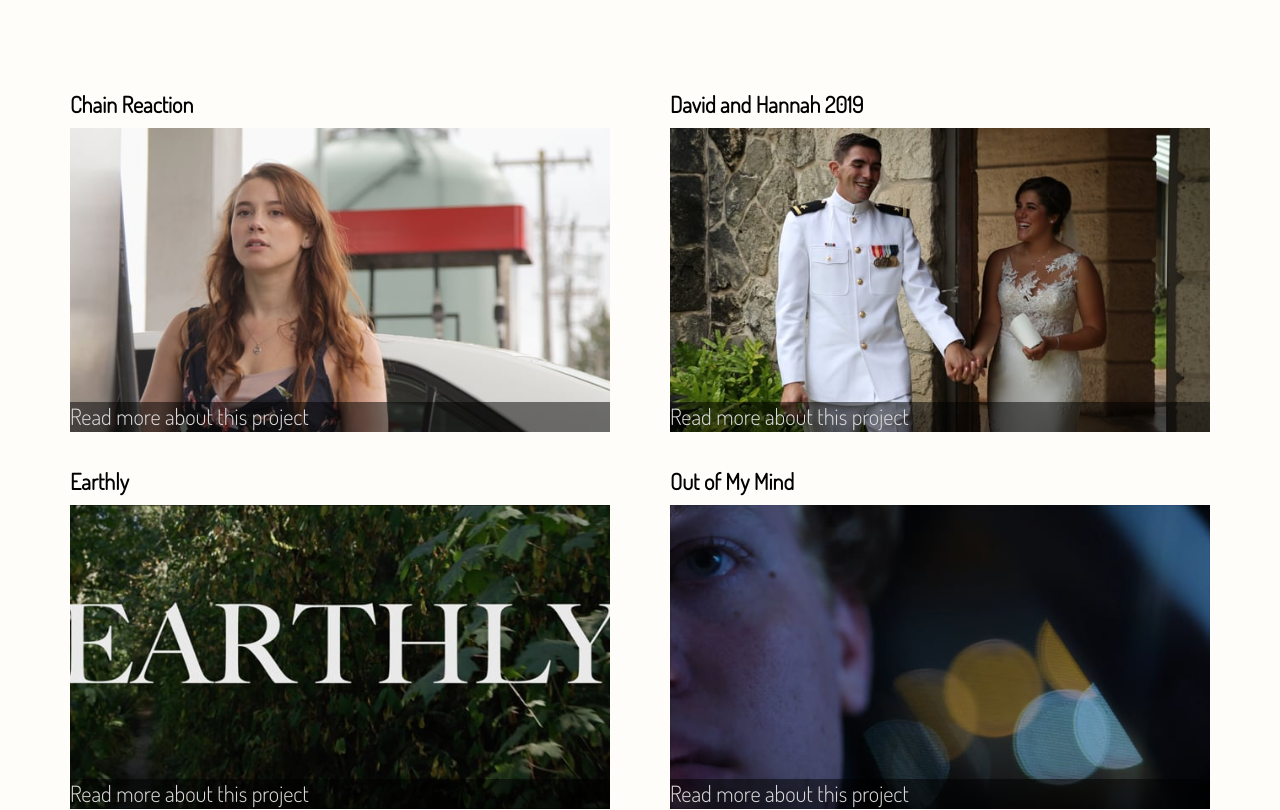
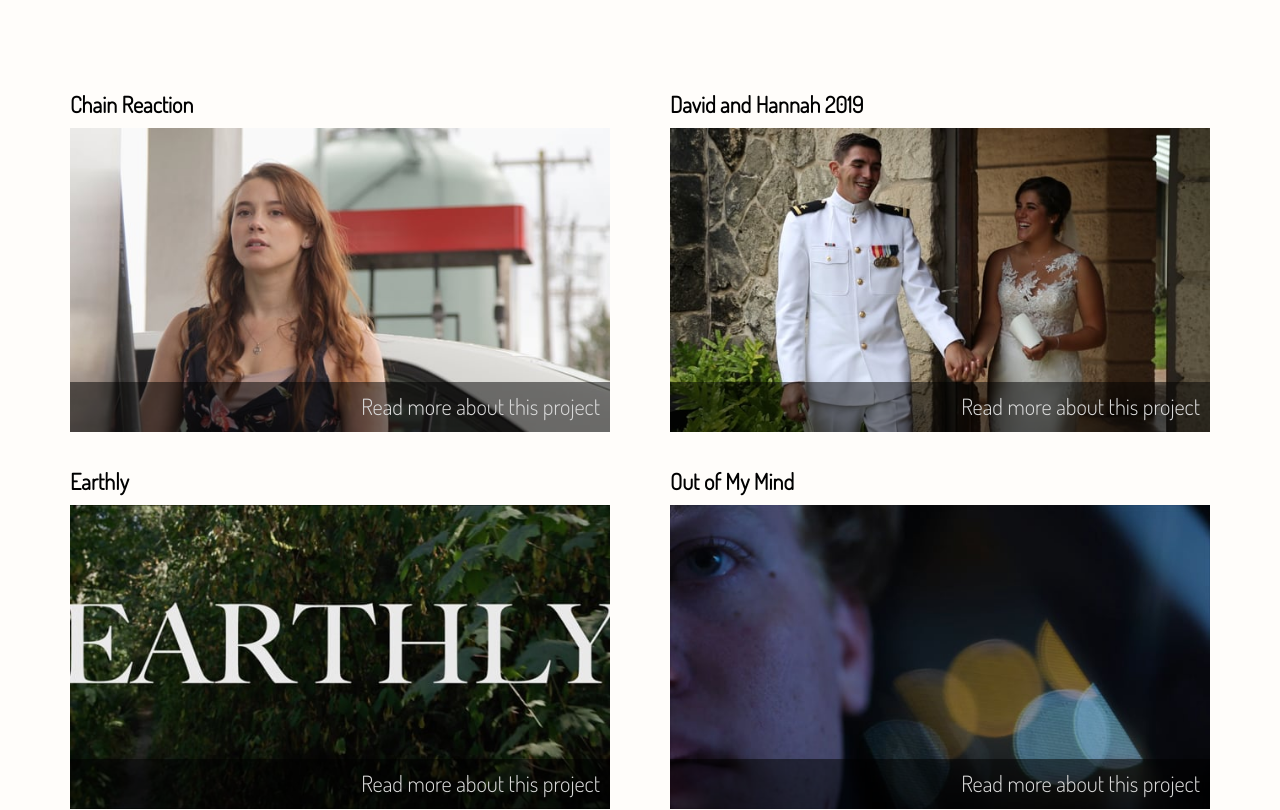
Before and after one commit to kornatskyi/isaac-portfolio, a React (Create React App) app: page / in a window 1280 px wide. Shown: the part 800-1610 px from the top of the page. Built offline with nearby package versions, Linux system fonts and the light colour scheme.

Commit message:
project by the link in new tab

```diff
--- a/src/App.js
+++ b/src/App.js
@@ -43,7 +43,7 @@ export default function App() {
             <Route path="/contacts">
               <Contacts />
             </Route>
-            <Route path="/project" component={(props) => <Project {...props} someProp="helloProp" />} >
+            <Route path="/project/:name" component={(props) => <Project {...props} someProp="helloProp" />} >
             </Route>
             <Route path="/">
               <Home />
--- a/src/components/Home/Home.jsx
+++ b/src/components/Home/Home.jsx
@@ -38,21 +38,23 @@ export default function Home(props) {
             <div key={i} className="project">
               <Link
                 to={{
-                  pathname: "/project",
+                  //have to split and join string to remove all non alphabetical characters for an easier comparison with name in the Project component
+                  pathname: `/project/${project.name.split(/[^A-Za-z]/).join('')}`,
                   state: {
                     name: project.name,
                   },
+                  query: { name: project.name }
                 }}
               >
                 <h4>{project.name}</h4>
-              </Link>
+
               <div>
-                <div className="top"></div>
                 <img src={getImgPath(project.img)} alt="" />
                 <div className="bottom">
                   <p>Read more about this project</p>
                 </div>
               </div>
+              </Link>
             </div>
           );
         })}
--- a/src/components/Home/Home.scss
+++ b/src/components/Home/Home.scss
@@ -61,32 +61,29 @@
         position: relative;
 
 
-        .top {
-          position        : absolute;
-          background-color: rgba(0, 0, 0, 0.5);
-          height          : 0;
-          width           : 100%;
-          top             : 0px;
-        }
+
 
         .bottom {
           position        : absolute;
           background-color: rgba(0, 0, 0, 0.5);
-          height          : 30px;
+          height          : 50px;
           width           : 100%;
           bottom          : 5px;
 
 
-
-
           p {
-            position: relative;
             color   : rgb(218, 218, 218);
+            text-align: end;
+            margin: 10px;
           }
 
         }
 
-        &:hover {}
+        &:hover {
+
+
+
+        }
 
 
         img {
--- a/src/components/Project/Project.jsx
+++ b/src/components/Project/Project.jsx
@@ -1,14 +1,15 @@
 import React, { useEffect } from "react";
 import { addRule } from "../../utils/utilFunctions";
 import data from "../../data.json";
-import { useLocation } from "react-router-dom";
+import { useParams } from "react-router-dom";
 
 import "./Project.scss";
 
 function Project() {
-  const location = useLocation();
-  const state = location.state;
-  const project = data.projects.find((project) => project.name === state.name);
+  const { name } = useParams();
+  const project = data.projects.find(
+    (project) => project.name.split(/[^A-Za-z]/).join("") === name
+  );
 
   //Change nav links color
   useEffect(() => {
@@ -21,7 +22,9 @@ function Project() {
   }, []);
 
   function createMarkup(project) {
-    return { __html: project.embed };
+    return {
+      __html: `<iframe src="https://player.vimeo.com/video/${project.id}"  frameborder="0" allow="autoplay; fullscreen; picture-in-picture" allowfullscreen></iframe>`,
+    };
   }
   return (
     <div className="projectContainer">
--- a/src/components/Project/Project.scss
+++ b/src/components/Project/Project.scss
@@ -1,71 +1,110 @@
 @import "../../styles/_variables.scss";
 @import "../../styles/mixins";
 
+@include xsUp {
+    .projectContainer {
+        display       : flex;
+        flex-direction: column;
+        max-width     : $max-width - 200px;
+        margin        : 30px auto;
 
-.projectContainer {
-    display       : flex;
-    flex-direction: column;
-    max-width     : $max-width - 200px;
-    margin        : 30px auto;
+        .title {
+            margin: 20px 30px;
+        }
 
-
-    .title {
-        margin: 20px 30px;
-    }
-
-    .videoContainer {
-        display        : flex;
-        justify-content: center;
-
-
-
-
-
-
-
-
-
-        @include xsUp {
+        .videoContainer {
+            display        : flex;
+            justify-content: center;
 
             iframe {
                 width : 100vw;
                 height: 230px;
-
             }
-
         }
 
-        @include smUp {
+        .projectDescription {
+            margin: 20px;
+        }
+    }
+}
+
+@include smUp {
+    .projectContainer {
+        display       : flex;
+        flex-direction: column;
+        max-width     : $max-width - 200px;
+        margin        : 30px auto;
+
+        .title {
+            margin: 20px 30px;
+        }
+
+        .videoContainer {
+            display        : flex;
+            justify-content: center;
 
             iframe {
                 width : 100vw;
                 height: 300px;
-
             }
-
         }
 
-        @include mdUp {
+        .projectDescription {
+            margin: 20px;
+        }
+    }
+}
+
+@include mdUp {
+    .projectContainer {
+        display       : flex;
+        flex-direction: column;
+        max-width     : $max-width - 200px;
+        margin        : 30px auto;
+
+        .title {
+            margin: 20px 30px;
+        }
+
+        .videoContainer {
+            display        : flex;
+            justify-content: center;
 
             iframe {
                 width : 100vw;
                 height: 400px;
-
             }
-
         }
 
-        @include lgUp {
+        .projectDescription {
+            margin: 20px;
+        }
+    }
+}
+
+@include lgUp {
+    .projectContainer {
+        display       : flex;
+        flex-direction: column;
+        max-width     : $max-width - 200px;
+        margin        : 30px auto;
+
+        .title {
+            margin: 20px 30px;
+        }
+
+        .videoContainer {
+            display        : flex;
+            justify-content: center;
 
             iframe {
                 width : 100vw;
                 height: 600px;
-
             }
         }
-    }
 
-    .projectDescription {
-        margin: 20px;
+        .projectDescription {
+            margin: 20px;
+        }
     }
 }
--- a/src/data.json
+++ b/src/data.json
@@ -3,25 +3,25 @@
     "projects": [
         {
             "name": "Chain Reaction",
-            "embed": "<iframe title=\"vimeo-player\" src=\"https://player.vimeo.com/video/284758825?h=4a6aff3f52\"  frameborder=\"0\" allowfullscreen></iframe>",
+            "id":"284758825",
             "description": "",
             "img": "719285954_640x360.jpeg"
         },
         {
             "name": "David and Hannah 2019",
-            "embed": "<iframe title=\"vimeo-player\" src=\"https://player.vimeo.com/video/308134792?h=dbf290e3ff\"  frameborder=\"0\" allowfullscreen></iframe>",
+            "id":"308134792",
             "description": "",
             "img": "748241451_640x360.jpeg"
         },
         {
             "name": "Earthly",
-            "embed": "<iframe title=\"vimeo-player\" src=\"https://player.vimeo.com/video/374043587?h=d2b0e1647b\"  frameborder=\"0\" allowfullscreen></iframe>",
+            "id":"374043587",
             "description": "",
             "img": "832364774_640x360.jpeg"
         },
         {
             "name": "Out of My Mind",
-            "embed": "<iframe title=\"vimeo-player\" src=\"https://player.vimeo.com/video/296072500?h=52a72dd375\"  frameborder=\"0\" allowfullscreen></iframe>",
+            "id":"296072500",
             "description": "",
             "img": "733393503_640x360.jpeg"
         }
```
